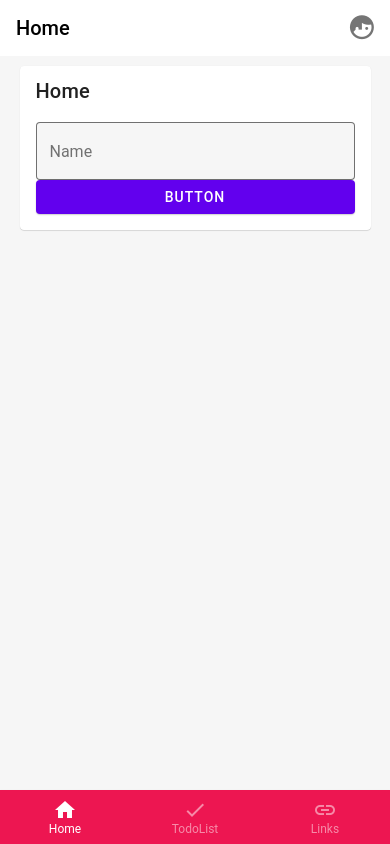
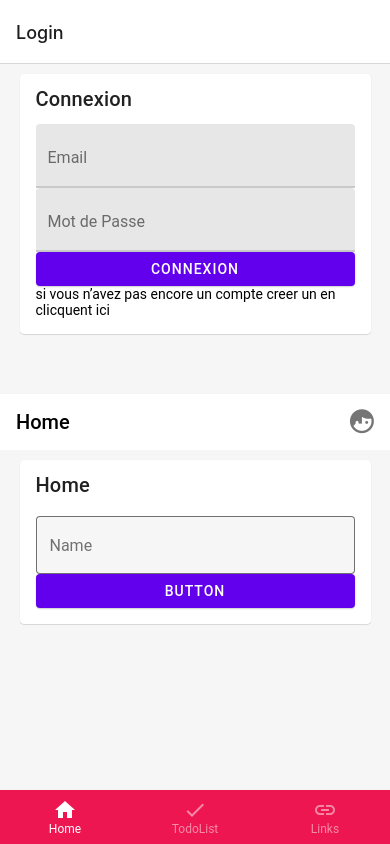
Before and after one commit to zkonak/SimplonToolkit, a React Native app: screen / in a window 390 px wide. Built offline with nearby package versions, Linux system fonts and the light colour scheme.

Commit message:
authentification

```diff
--- a/App.js
+++ b/App.js
@@ -8,6 +8,7 @@ import Home from "./src/screens/Home";
 import TodoList from "./src/screens/TodoList";
 import Links from "./src/screens/Links";
 import Header from "./src/components/Header/Header";
+import AppRoute from "./src/navigations/navigator";
 
 const HomeRoute = () => <Home />;
 const TodoRoute = () => <TodoList />;
@@ -33,6 +34,7 @@ export default function App() {
 
   return (
     <Provider store={store}>
+      <AppRoute/>
       <NavigationContainer>
         <Header HeaderName={routes[index].title} />
         <BottomNavigation
--- /dev/null
+++ b/src/navigations/app-navigator.js
@@ -0,0 +1,20 @@
+import * as React from 'react';
+import { createNativeStackNavigator } from '@react-navigation/native-stack';
+import Home from '../screens/Home';
+import TodoList from '../screens/TodoList';
+import Links from '../screens/Links'
+
+
+const Stack = createNativeStackNavigator();
+
+const AppNavigator = () => {
+    return (
+        <Stack.Navigator initialRouteName='Home'>
+            <Stack.Screen name="Home" component={Home} />
+            <Stack.Screen name="TodoList" component={TodoList} />
+            <Stack.Screen name="Links" component={Links} />
+        </Stack.Navigator>
+    )
+}
+
+export default AppNavigator
--- /dev/null
+++ b/src/navigations/auth-navigator.js
@@ -0,0 +1,17 @@
+import * as React from 'react';
+import { createNativeStackNavigator } from '@react-navigation/native-stack';
+import Login from '../screens/Login';
+import Register from '../screens/Register';
+
+const Stack = createNativeStackNavigator();
+
+const AuthNavigator = () => {
+    return (
+        <Stack.Navigator initialRouteName='Login'>
+            <Stack.Screen name="Login" component={Login} />
+            <Stack.Screen name="Register" component={Register} />
+        </Stack.Navigator>
+    )
+}
+
+export default AuthNavigator
--- /dev/null
+++ b/src/navigations/navigator.js
@@ -0,0 +1,24 @@
+import * as React from 'react';
+import { NavigationContainer } from '@react-navigation/native';
+import AppNavigator from './app-navigator';
+import AuthNavigator from './auth-navigator';
+import { useSelector } from 'react-redux';
+import { selectIsLoggedIn } from '../store/authSlice';
+
+const AppRoute = () => {
+//React.useState(false);  for change state true:connecté, false : non
+    //const [isLoggedIn, setIsLoggedIn] = React.useState(false);
+    const isLoggedIn = useSelector(selectIsLoggedIn);
+    return (
+        <NavigationContainer>
+            {/* Conditional stack navigator rendering based on login state */}
+
+            {
+                isLoggedIn ? <AppNavigator /> : <AuthNavigator />
+            }
+
+        </NavigationContainer>
+    )
+}
+
+export default AppRoute
--- a/src/screens/Login/Login.js
+++ b/src/screens/Login/Login.js
@@ -1,19 +1,68 @@
 import React, { useState } from 'react';
-import { ScrollView, StyleSheet } from 'react-native';
-import { Button, Card,TextInput } from 'react-native-paper';
+import { ScrollView, StyleSheet,TouchableOpacity } from 'react-native';
+import { Button, Card,TextInput,Text } from 'react-native-paper';
 import { DefaultTheme } from 'react-native-paper';
+import { useDispatch } from 'react-redux'
+import { setSignIn } from '../../store/authSlice';
+import { userLoginValidator } from '../../utils/user';
 
 function Login ({ navigation }) {
+  const [email, setEmail] = useState({ value: '', error: '' });
+  const [password, setPassword] = useState({ value: '', error: '' });
+
+
+  const dispatch = useDispatch();
+
+    const handleLogin = () => {
+      const error = userLoginValidator(email.value,password.value);
+      if (error) {
+        setEmail({ ...email, error: error });
+        setPassword({ ...password, error: error });
+        return;
+      }
+
+        const user = {
+            isLoggedIn: true,
+            email: email.value,
+           // userName: 'johnDoe'
+        };
+
+        dispatch(setSignIn(user));
+    }
 
   return (
     <ScrollView style={styles.scrollView}>
       <Card style={styles.card}>
-        <Card.Title title="Login" />
+        <Card.Title title="Connexion" />
         <Card.Content>
-        <TextInput mode="outlined" label="Name"/>
-            <Button mode="contained"  onPress={() => navigation.navigate('Name', { name })}>
-                Button
-    	</Button>
+        <TextInput
+        label="Email"
+        returnKeyType="next"
+        value={email.value}
+        onChangeText={text => setEmail({ value: text, error: '' })}
+        error={!!email.error}
+        errorText={email.error}
+        autoCapitalize="none"
+        autoCompleteType="email"
+        textContentType="emailAddress"
+        keyboardType="email-address"
+      />
+
+      <TextInput
+        label="Mot de Passe"
+        returnKeyType="done"
+        value={password.value}
+        onChangeText={text => setPassword({ value: text, error: '' })}
+        error={!!password.error}
+        errorText={password.error}
+        secureTextEntry
+      />
+      <Button mode="contained" onPress={handleLogin}>
+        Connexion
+      </Button>
+      <TouchableOpacity onPress={() => navigation.navigate('Register')}>
+          <Text style={styles.link}>si vous n’avez pas encore un compte creer un en clicquent ici</Text>
+      </TouchableOpacity>
     </Card.Content>
    </Card>
 
--- a/src/screens/Register/Register.js
+++ b/src/screens/Register/Register.js
@@ -1,19 +1,120 @@
 import React, { useState } from 'react';
-import { ScrollView, StyleSheet } from 'react-native';
-import { Button, Card,TextInput } from 'react-native-paper';
+import { ScrollView, StyleSheet,TouchableOpacity } from 'react-native';
+import { Button, Card,TextInput,Text } from 'react-native-paper';
 import { DefaultTheme } from 'react-native-paper';
+import { useDispatch } from 'react-redux'
+import { setSignIn } from '../../store/authSlice';
+import { userRegisterValidator } from '../../utils/user';
 
 function Register ({ navigation }) {
+  const [email, setEmail] = useState({ value: '', error: '' });
+  const [name, setName] = useState({ value: '', error: '' });
+  const [lastname, setLastname] = useState({ value: '', error: '' });
+  const [codeEtudiant, setCodeEtudiant] = useState({ value: '', error: '' });
+  const [password, setPassword] = useState({ value: '', error: '' });
+  const [confirmationPassword, setConfirmationPassword] = useState({ value: '', error: '' });
+
+
+
+  const dispatch = useDispatch();
+
+    const handleRegister = () => {
+      const error = userRegisterValidator(email.value,password.value);
+      if (error) {
+        setEmail({ ...email, error: error });
+        setPassword({ ...password, error: error });
+        return;
+      }
+
+      //register
+
+        const user = {
+            isLoggedIn: true,
+            email: email.value,
+           // userName: 'johnDoe'
+        };
+
+        dispatch(setSignIn(user));
+    }
 
   return (
     <ScrollView style={styles.scrollView}>
       <Card style={styles.card}>
         <Card.Title title="Register" />
         <Card.Content>
-        <TextInput mode="outlined" label="Name"/>
-            <Button mode="contained"  onPress={() => navigation.navigate('Name', { name })}>
-                Button
-    	</Button>
+        <TextInput
+        label="Email"
+        returnKeyType="next"
+        value={email.value}
+        onChangeText={text => setEmail({ value: text, error: '' })}
+        error={!!email.error}
+        errorText={email.error}
+        autoCapitalize="none"
+        autoCompleteType="email"
+        textContentType="emailAddress"
+        keyboardType="email-address"
+      />
+      <TextInput
+        label="Prénom"
+        returnKeyType="next"
+        value={name.value}
+        onChangeText={text => setName({ value: text, error: '' })}
+        error={!!name.error}
+        errorText={name.error}
+        autoCapitalize="none"
+        autoCompleteType="name"
+        textContentType="name"
+        keyboardType="name"
+      />
+      <TextInput
+        label="Nom"
+        returnKeyType="next"
+        value={lastname.value}
+        onChangeText={text => setLastname({ value: text, error: '' })}
+        error={!!lastname.error}
+        errorText={lastname.error}
+        autoCapitalize="none"
+        autoCompleteType="lastname"
+        textContentType="lastname"
+        keyboardType="lastname"
+      />
+       <TextInput
+        label="Code Etudiant"
+        returnKeyType="next"
+        value={codeEtudiant.value}
+        onChangeText={text => setCodeEtudiant({ value: text, error: '' })}
+        error={!!codeEtudiant.error}
+        errorText={codeEtudiant.error}
+        autoCapitalize="none"
+
+      />
+
+      <TextInput
+        label="Mot de Passe"
+        returnKeyType="done"
+        value={password.value}
+        onChangeText={text => setPassword({ value: text, error: '' })}
+        error={!!password.error}
+        errorText={password.error}
+        secureTextEntry
+      />
+
+      <TextInput
+        label="Confirmation de Mot de Passe"
+        returnKeyType="done"
+        value={confirmationPassword.value}
+        onChangeText={text => setConfirmationPassword({ value: text, error: '' })}
+        error={!!confirmationPassword.error}
+        errorText={confirmationPassword.error}
+        secureTextEntry
+      />
+      <Button mode="contained" onPress={handleRegister}>
+        Inscription
+      </Button>
+      <TouchableOpacity onPress={() => navigation.navigate('Login')}>
+          <Text style={styles.link}>si vous avez déja un compte
+           connectez vous en clicquent ici</Text>
+      </TouchableOpacity>
     </Card.Content>
    </Card>
 
--- /dev/null
+++ b/src/store/authSlice.js
@@ -0,0 +1,34 @@
+import { createSlice } from "@reduxjs/toolkit"
+
+const initialState = {
+    isLoggedIn: false,
+    email: null,
+    userName: null
+}
+
+const authSlice = createSlice({
+    name: 'userAuth',
+    initialState,
+    reducers: {
+        setSignIn: (state, action) => {
+
+            state.email = action.payload.email;
+            state.isLoggedIn = action.payload.isLoggedIn;
+            state.userName = action.payload.userName;
+
+        },
+        setSignOut: (state) => {
+            state.email = null;
+            state.userName = null;
+            state.isLoggedIn = false;
+        }
+    }
+});
+
+export const { setSignIn, setSignOut } = authSlice.actions;
+
+export const selectIsLoggedIn = (state) => state.userAuth.isLoggedIn;
+export const selectEmail = (state) => state.userAuth.email;
+export const selectUserName = (state) => state.userAuth.userName;
+
+export default authSlice.reducer;
--- a/src/store/store.js
+++ b/src/store/store.js
@@ -1,8 +1,9 @@
 import { configureStore } from '@reduxjs/toolkit'
+import authSlice from './authSlice'
 
 export const store = configureStore({
   reducer: {
-    // userReducer,
+     userAuth: authSlice
     // todoListReducer,
 
   },
--- /dev/null
+++ b/src/utils/user.js
@@ -0,0 +1,16 @@
+
+import { selectIsLoggedIn } from '../store/authSlice';
+const userLoginValidator = (email,password) => {
+
+}
+
+const isUserLoggedIn = (email,password) => {
+    return   useSelector(selectIsLoggedIn);
+}
+
+const userRegisterValidator = (email,password,confirmationPassword) => {
+  if(password!==confirmationPassword){
+      return 'Mot de Passes sont différents.'
+  }
+}
+export  {userLoginValidator,userRegisterValidator,isUserLoggedIn};
```
